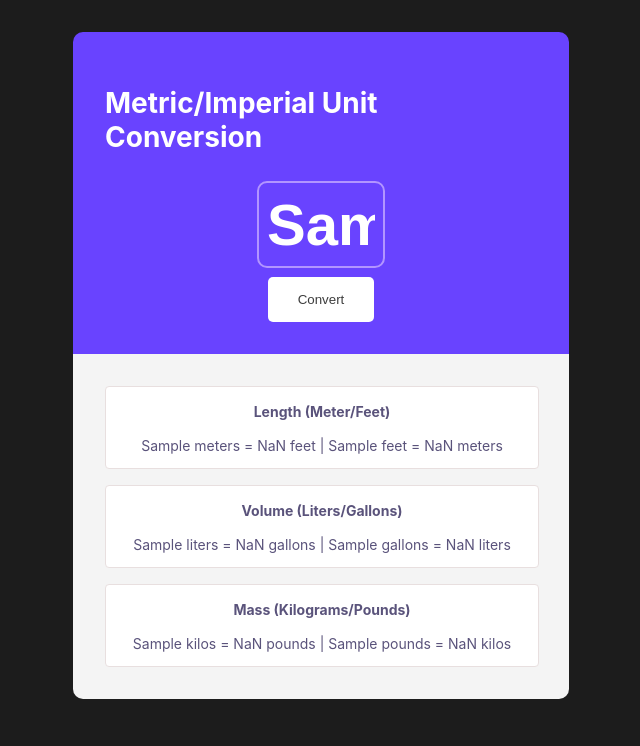
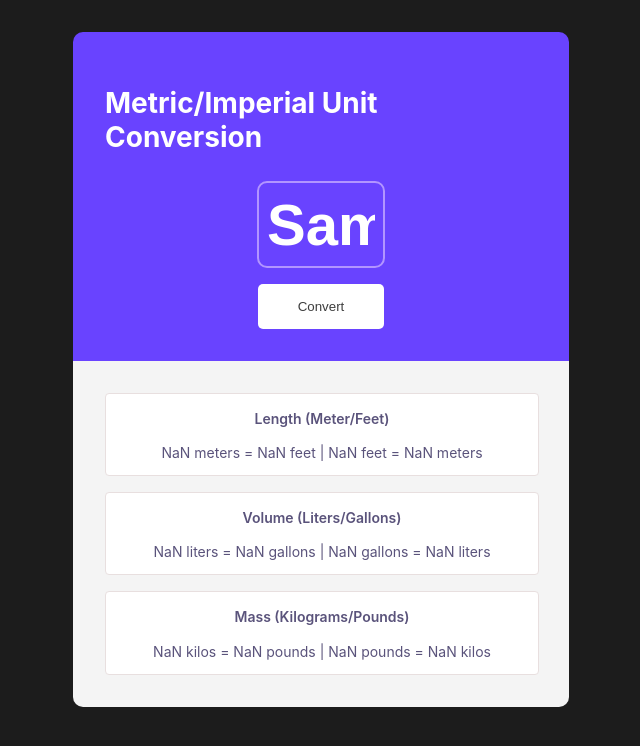
Before and after one commit to DeepCodeRz/MerticMaster, a plain HTML site: page index.html in a window 1280 px wide. Both pictures are taken after typing "Sample" into the empty fields and a click on the button "Convert". Shown: the whole page, without its empty margins (319-959 px from the left). Drawn offline with Linux system fonts and the light colour scheme.

Commit message:
0.2 final update
result variables assignet

```diff
--- a/index.html
+++ b/index.html
@@ -14,15 +14,15 @@
     <div class="outputContainer">
         <div class="outputCard">
             <h3>Length (Meter/Feet)</h3>
-            <p class="output">20meters</p>
+            <p class="output"></p>
         </div>
         <div class="outputCard">
             <h3>Volume (Liters/Gallons)</h3>
-            <p class="output">20meters</p>
+            <p class="output"></p>
         </div>
         <div class="outputCard">
             <h3>Mass (Kilograms/Pounds)</h3>
-            <p class="output">20meters</p>
+            <p class="output"></p>
         </div>
     </div>
 
--- a/index.js
+++ b/index.js
@@ -10,7 +10,7 @@ class Measure {
 const convertBtn = document.getElementById("convertBtn");
 
 convertBtn.addEventListener("click", () => {
-    const convertQuantity = document.getElementById("input").value;
+    const convertQuantity = parseFloat(document.getElementById("input").value);
     const measure = new Measure(convertQuantity);
     const values = [3.281, 0.264, 2.204]
     let results = []
@@ -21,7 +21,10 @@ convertBtn.addEventListener("click", () => {
     }
 
     const outputs = document.getElementsByClassName("output");
-    outputs[0].innerText = `${measure.quantity} meters = ${results[0]} feet | ${measure.quantity} feet = ${results[1]} meters`;
-    outputs[1].innerText = `${measure.quantity} liters = ${results[2]} gallons | ${measure.quantity} gallons = ${results[3]} liters`;
-    outputs[2].innerText = `${measure.quantity} kilos = ${results[4]} pounds | ${measure.quantity} pounds = ${results[5]} kilos`;
+    const [feet, meter, gallon, liter, pound, kilo] = results
+    const [length, volume, mass] = outputs
+
+    length.innerText = `${measure.quantity} meters = ${feet} feet | ${measure.quantity} feet = ${meter} meters`;
+    volume.innerText = `${measure.quantity} liters = ${gallon} gallons | ${measure.quantity} gallons = ${liter} liters`;
+    mass.innerText = `${measure.quantity} kilos = ${pound} pounds | ${measure.quantity} pounds = ${kilo} kilos`;
 })
--- a/style.css
+++ b/style.css
@@ -49,8 +49,8 @@ input:focus {
 
 button {
     cursor: pointer;
-    margin-top: 2%;
-    padding: 15px 30px 15px 30px;
+    margin-top: 1rem;
+    padding: 15px 40px 15px 40px;
     background-color: #ffffff;
     color: #3D3D3D;
     border: none;
@@ -102,6 +102,7 @@ button:hover {
 .outputContainer h3{
     margin-top: 1rem;
     font-size: 14px;
+    font-weight: 600;
 }
 
 .outputContainer p{
```
